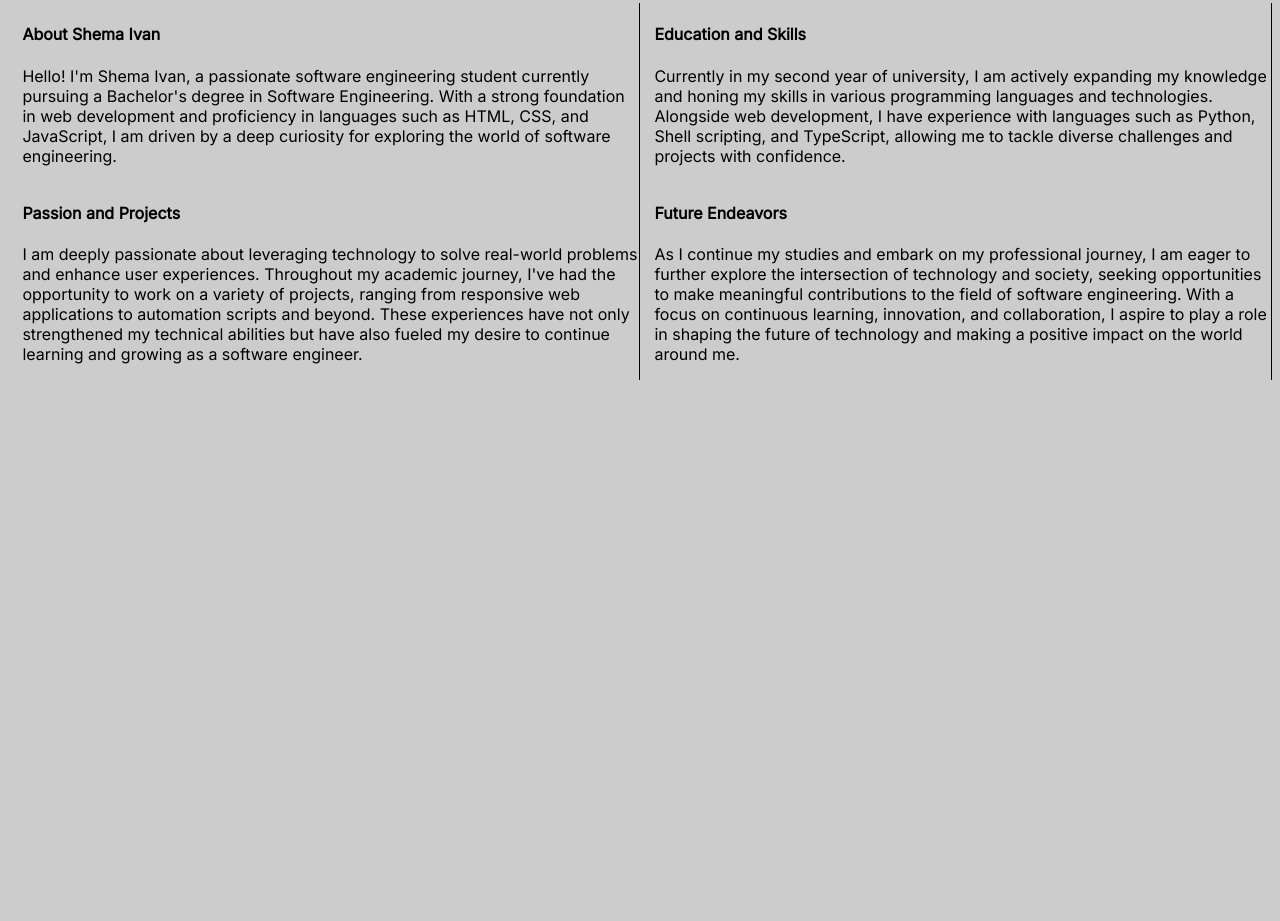
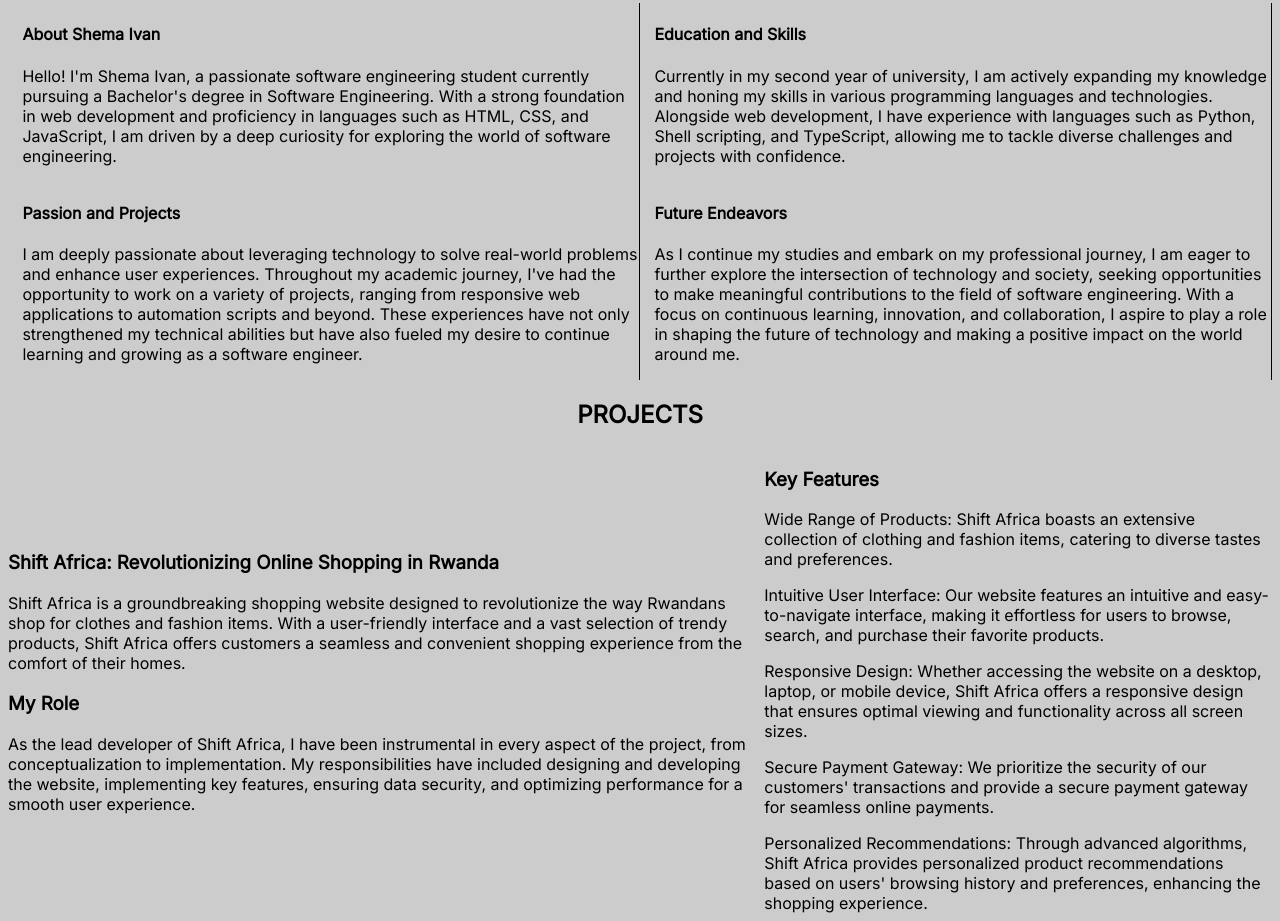
Before and after one commit to nkubana0/Portfolio, a plain HTML site: page index.html in a window 1280 px wide. Shown: the part 824-1745 px from the top of the page. Before the commit the page ends 1212 px from the top, so only its background shows below. Drawn offline with Linux system fonts and the light colour scheme.

Commit message:
projects

```diff
--- a/index.html
+++ b/index.html
@@ -17,9 +17,9 @@
         <h1>My Portfolio</h1>
         <div class="nav">
           <nav class="navigation">
-            <a href="#home">Home</a>
-            <a href="#about">About</a>
-            <a href="#projects">Projects</a>
+            <a href="#Home">Home</a>
+            <a href="#About">About</a>
+            <a href="#Projects">Projects</a>
             <a href="#contact">Contact</a>
           </nav>
           <button id="darkModeToggle">
@@ -35,6 +35,7 @@
       </div>
     </header>
     <main>
+      <section id="Home">
         <div class="container">
           <div class="Intro">
             <p>Hello there!</p>
@@ -44,9 +45,9 @@
               dedicated to bridging the gap between technology and society.My
               mission is to harness software engineering skills to create
               solutions that benefit my community, advocating for the advantages
-            of AI and fostering a deeper understanding among the public. With a
-            commitment to leadership and innovation, I aspire to make impactful
-            contributions within any establishment I engage with.
+              of AI and fostering a deeper understanding among the public. With
+              a commitment to leadership and innovation, I aspire to make
+              impactful contributions within any establishment I engage with.
             </p>
             <h4>Lets Connect!</h4>
             <div class="social-media">
@@ -74,6 +75,7 @@
             <img src="Images/portfolio.png" />
           </div>
         </div>
+      </section>
       <section id="About">
         <div class="about">
           <h2>ABOUT</h2>
@@ -128,6 +130,57 @@
           </div>
         </div>
       </section>
+      <section id="Projects">
+        <h2>PROJECTS</h2>
+        <div class="projects_container">
+          <div class="right-side">
+            <h3>Shift Africa: Revolutionizing Online Shopping in Rwanda</h3>
+            <p>
+              Shift Africa is a groundbreaking shopping website designed to
+              revolutionize the way Rwandans shop for clothes and fashion items.
+              With a user-friendly interface and a vast selection of trendy
+              products, Shift Africa offers customers a seamless and convenient
+              shopping experience from the comfort of their homes.
+            </p>
+            <h3>My Role</h3>
+            <p>
+              As the lead developer of Shift Africa, I have been instrumental in
+              every aspect of the project, from conceptualization to
+              implementation. My responsibilities have included designing and
+              developing the website, implementing key features, ensuring data
+              security, and optimizing performance for a smooth user experience.
+            </p>
+          </div>
+          <div class="left-side">
+            <h3>Key Features</h3>
+            <p>
+              Wide Range of Products: Shift Africa boasts an extensive
+              collection of clothing and fashion items, catering to diverse
+              tastes and preferences.
+            </p>
+            <p>
+              Intuitive User Interface: Our website features an intuitive and
+              easy-to-navigate interface, making it effortless for users to
+              browse, search, and purchase their favorite products.
+            </p>
+            <p>
+              Responsive Design: Whether accessing the website on a desktop,
+              laptop, or mobile device, Shift Africa offers a responsive design
+              that ensures optimal viewing and functionality across all screen
+              sizes.
+            </p>
+            <p>
+              Secure Payment Gateway: We prioritize the security of our
+              customers' transactions and provide a secure payment gateway for
+              seamless online payments.
+            </p>
+            Personalized Recommendations: Through advanced algorithms, Shift
+            Africa provides personalized product recommendations based on users'
+            browsing history and preferences, enhancing the shopping experience.
+          </div>
+        </div>
+      </section>
+      <section id="Contact"></section>
     </main>
   </body>
 </html>
--- a/styles.css
+++ b/styles.css
@@ -128,6 +128,14 @@ body {
   align-items: center;
   justify-content: center;
 }
+#Projects h2 {
+  text-align: center;
+}
+.projects_container {
+  display: flex;
+  align-items: center;
+  justify-content: space-between;
+}
 @media only screen and (max-width: 700px) {
     .header {
       padding: 0;
@@ -168,6 +176,13 @@ body {
       flex-direction: column;
       max-width: 100%;
     }
+    .projects_container {
+      flex-direction: column;
+      max-width: 100%;
+    }
+    .left-side {
+      display: none;
+    }
   }
 
 @media only screen and (max-width: 1000px) {
```
Lines whose indentation alone changed are shown as unchanged.
